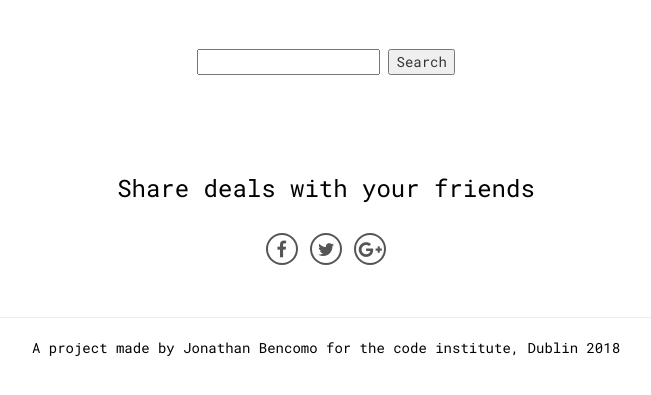
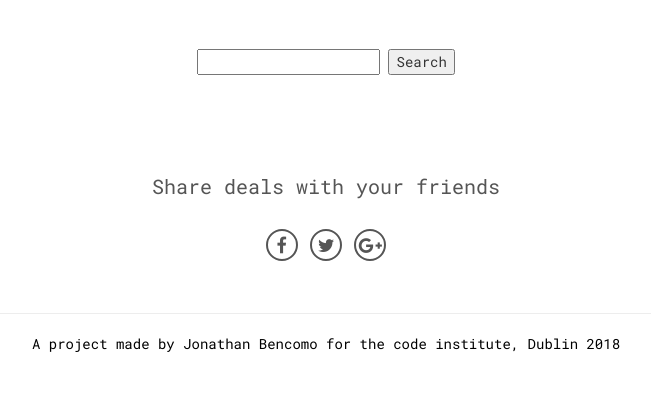
Before and after one commit to Bencomo/irishdeals, a Django app: page / in a window 1280 px wide. Shown: the part 51-446 px from the top of the page, without its empty margins (314-965 px from the left). Run offline with Django 3.2, Linux system fonts and the light colour scheme; data that the repository does not hold is empty; some libraries are stand-ins or nearby versions.

Commit message:
minor styling

```diff
--- a/products/templates/products.html
+++ b/products/templates/products.html
@@ -8,7 +8,7 @@
         <div class="panel-body">
             <div class="product" style="background-image: url('{{ MEDIA_URL }}{{ product.image }}')"></div>
 
-            <h3>{{ product.name }}</h3>
+            <h3 style="font-family:'Roboto Mono', sans-serif;font-size:20px;color:#555555" >{{ product.name }}</h3>
             <p class="product-description">{{ product.description }}</p>
             <p>{{ product.price }}</p>
 
--- a/templates/base.html
+++ b/templates/base.html
@@ -72,7 +72,7 @@
     <section class="social-form">
         <div class="container follow-us-container">
             <div class="text-center follow-us">
-                <h3>Share deals with your friends</h3>
+                <h3 style="font-family:'Roboto Mono', sans-serif;font-size:20px;color:#555555">Share deals with your friends</h3>
             </div>
             <br />
             <div class="text-center">
```
